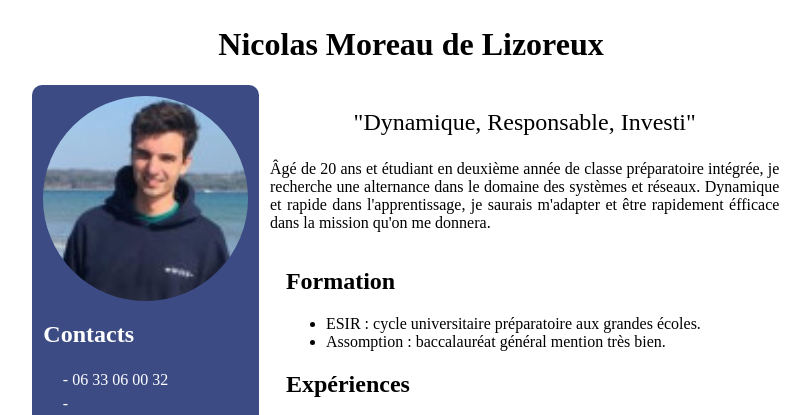
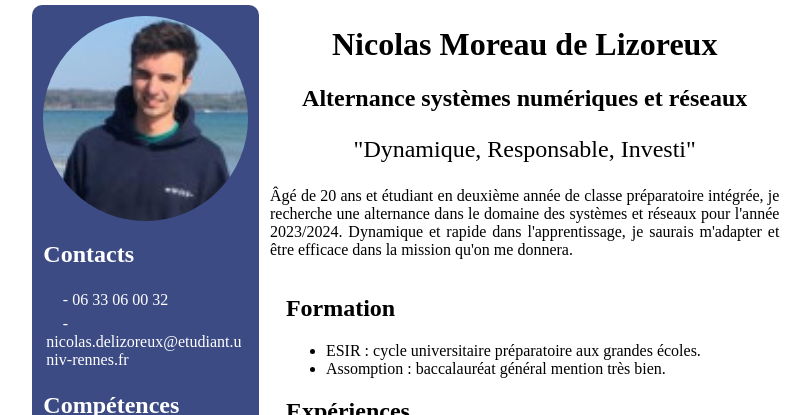
Before and after one commit to Nicosmonaute/CV, a plain HTML site: page index.html in a window 1280 px wide. Shown: the top 415 px of the page, without its empty margins (229-1039 px from the left). Drawn offline with Linux system fonts and the light colour scheme; a web font is replaced by a local one.

Commit message:
application des conseils du reuf

```diff
--- a/index.html
+++ b/index.html
@@ -10,14 +10,17 @@
     <body>
         <header>
             <h1>Nicolas Moreau de Lizoreux</h1>
+            <h2 class="subject">Alternance systèmes numériques et réseaux</h2>
         </header>
+
+
 
         <div id="description">
             <p class="description">"Dynamique, Responsable, Investi"</p>
             <p>
             Âgé de 20 ans et étudiant en deuxième année de classe préparatoire intégrée,
-            je recherche une alternance dans le domaine des systèmes et réseaux. Dynamique et rapide dans l'apprentissage,
-            je saurais m'adapter et être rapidement éfficace dans la mission qu'on me donnera.
+            je recherche une alternance dans le domaine des systèmes et réseaux pour l'année 2023/2024. Dynamique et rapide dans l'apprentissage,
+            je saurais m'adapter et être efficace dans la mission qu'on me donnera.
             </p>
         </div>
 
@@ -113,7 +116,7 @@
             <section>
                 <h2>Vie Associative - Loisirs</h2>
                     <ul>
-                        <li>Chef Scout - Organisation d'activité pédagogiques dans la nature pour des jeunes ayant entre 8 et 12 ans, à raison d'un WE sur 2;</li>
+                        <li>Chef Scout - Organisation d'activité pédagogiques dans la nature pour des jeunes ayant entre 8 et 12 ans, à raison d'un WE sur deux ;</li>
                         <li>Modérateur Discord - Modération de messages ;</li>
                         <li>Musculation et tennis ;</li>
                         <li>Hardware et montage de PC.</li>
--- a/style.css
+++ b/style.css
@@ -98,9 +98,9 @@ body {
     grid-template-rows: auto auto auto;
 }
 
-header {
-    grid-column-start: 1;
-    grid-column-end: end;
+.subject {
+    text-align: center;
+    margin: auto;
 }
 
 
@@ -123,7 +123,7 @@ aside {
     border-radius: 10px;
 
     grid-column-start: 1;
-    grid-row-start: 2;
+    grid-row-start: 1;
     grid-row-end: end;
 }
 
```
